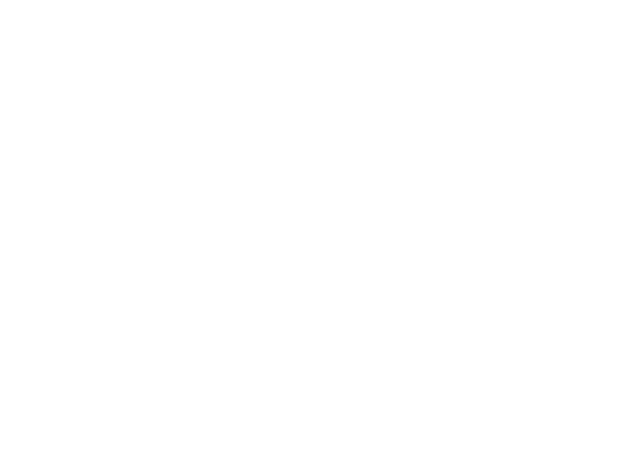
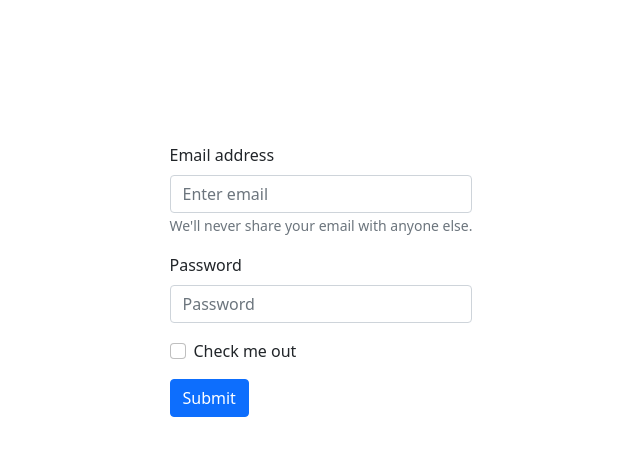
Before and after one commit to seba-lc/proyectoN3-G2, a React (Create React App) app: page /Register in a window 1280 px wide. Before the commit this address had no page. Shown: the top 456 px of the page, without its empty margins (319-959 px from the left). Built offline with nearby package versions, Linux system fonts and the light colour scheme.

Commit message:
cambios por sergio

```diff
--- a/package.json
+++ b/package.json
@@ -6,12 +6,14 @@
     "@testing-library/jest-dom": "^5.16.2",
     "@testing-library/react": "^12.1.4",
     "@testing-library/user-event": "^13.5.0",
+    "axios": "^0.26.1",
     "bootstrap": "^5.1.3",
     "react": "^17.0.2",
     "react-bootstrap": "^2.2.1",
     "react-dom": "^17.0.2",
     "react-router-dom": "^6.2.2",
     "react-scripts": "5.0.0",
+    "styled-components": "^5.3.5",
     "web-vitals": "^2.1.4"
   },
   "scripts": {
--- a/src/App.js
+++ b/src/App.js
@@ -2,6 +2,7 @@ import 'bootstrap/dist/css/bootstrap.min.css'
 import { Route, Routes } from "react-router-dom";
 import Admin from './pages/Admin';
 import Home from './pages/Home';
+import Register from './pages/Register';
 
 function App() {
   return (
@@ -9,6 +10,7 @@ function App() {
       <Routes>
         <Route path='/' element={<Home />} />
         <Route path='/admin' element={<Admin />} />
+        <Route path='/Register' element={<Register />} />
       </Routes>
     </>
   );
--- a/src/components/Header/Header.js
+++ b/src/components/Header/Header.js
@@ -1,9 +1,16 @@
 import './Header.css'
+import {Nav} from 'react-bootstrap';
+import { Link } from 'react-router-dom';
+
 
 const Header = () => {
   return (
     <div className='w-100 display-6 text-center bg-info header-style'>
-      Soy el Header
+         <Nav className="ms-auto">
+                <Link className="nav-link" to='/Register'>
+                  Registrarse
+                </Link>
+            </Nav>
     </div>
   );
 };
--- /dev/null
+++ b/src/components/RegisterForm/RegisterForm.js
@@ -0,0 +1,28 @@
+import { Form, Button } from "react-bootstrap";
+
+
+const RegisterFormulary= () => {
+  return (
+    <Form>
+      <Form.Group className="mb-3" controlId="formBasicEmail">
+        <Form.Label>Email address</Form.Label>
+        <Form.Control type="email" placeholder="Enter email" />
+        <Form.Text className="text-muted">
+          We'll never share your email with anyone else.
+        </Form.Text>
+      </Form.Group>
+      <Form.Group className="mb-3" controlId="formBasicPassword">
+        <Form.Label>Password</Form.Label>
+        <Form.Control type="password" placeholder="Password" />
+      </Form.Group>
+      <Form.Group className="mb-3" controlId="formBasicCheckbox">
+        <Form.Check type="checkbox" label="Check me out" />
+      </Form.Group>
+      <Button variant="primary" type="submit">
+        Submit
+      </Button>
+    </Form>
+  );
+};
+
+export default RegisterFormulary;
--- /dev/null
+++ b/src/pages/Register.js
@@ -0,0 +1,19 @@
+import styled from "styled-components";
+import RegisterFormulary from "../components/RegisterForm/RegisterForm";
+
+const FormContainer = styled.div`
+width:100vw;
+height:70vh;
+display:flex;
+justify-content:center;
+align-items:center;
+`
+const Register = () => {
+  return (
+    <FormContainer>
+      <RegisterFormulary/>
+    </FormContainer>
+   );
+}
+
+export default Register;
```
Also changed, not shown: src/components/RegisterForm/RegisterForm.css (added), src/pages/Login.js (added), 1 other file (tests, documents, lock files or other folders).
